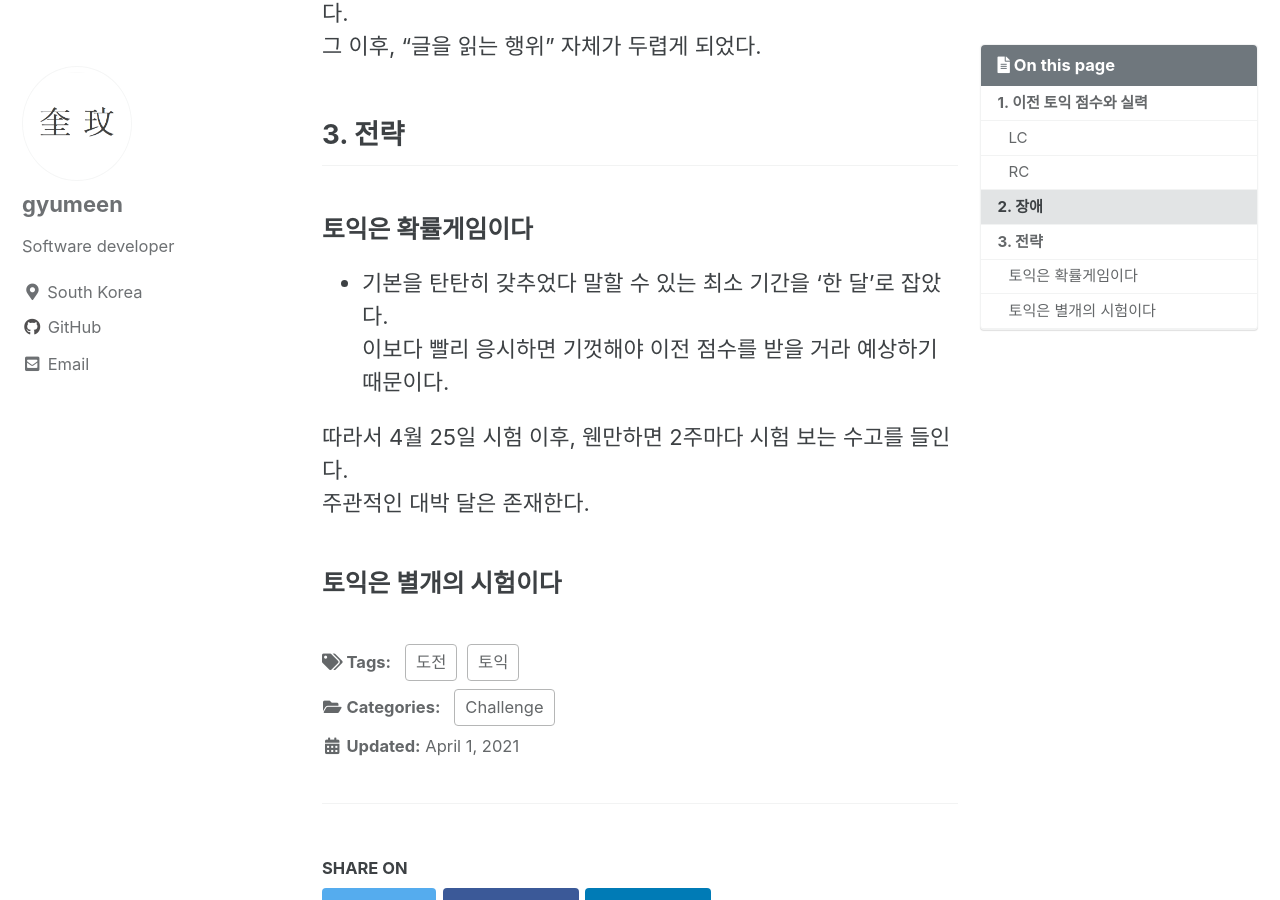
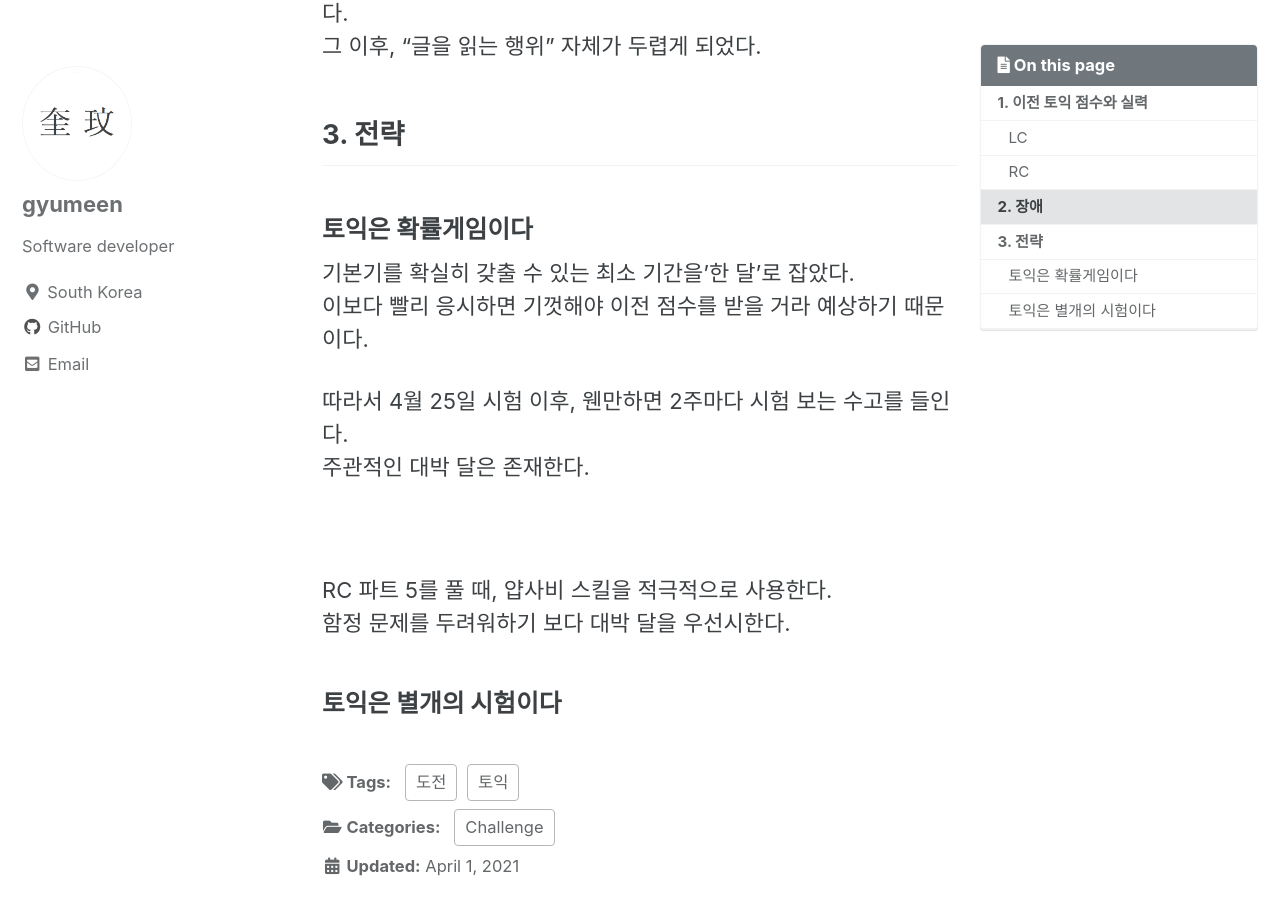
Before and after one commit to gyumeen/gyumeen.github.io, a Jekyll site: the page built from _posts/2021/Challenge/TOEIC/2021-04-01-[Toeic]1.md, in a window 1280 px wide and 900 px high, scrolled down 2272 px. Built offline with Jekyll 4.4.1, drawn with Linux system fonts in a browser that asks for light colours; cached includes are drawn as plain includes; comment, search, counter and statistics services are not loaded.

Commit message:
Update 2021-04-01-[Toeic]1.md

```diff
--- a/_posts/2021/Challenge/TOEIC/2021-04-01-[Toeic]1.md
+++ b/_posts/2021/Challenge/TOEIC/2021-04-01-[Toeic]1.md
@@ -62,12 +62,16 @@ RC의 경우, 시험칠 때마다 꾸준히 뒷 문제 최소 27개 ~ 33개를
 
 ### 토익은 확률게임이다
 
-- 기본을 탄탄히 갖추었다 말할 수 있는 최소 기간을 '한 달'로 잡았다.
+기본기를 확실히 갖출 수 있는 최소 기간을'한 달'로 잡았다.
 이보다 빨리 응시하면 기껏해야 이전 점수를 받을 거라 예상하기 때문이다.
 
 따라서 4월 25일 시험 이후, 웬만하면 2주마다 시험 보는 수고를 들인다.
 주관적인 대박 달은 존재한다.
 
+<br/>
+
+RC 파트 5를 풀 때, 얍사비 스킬을 적극적으로 사용한다.
+함정 문제를 두려워하기 보다 대박 달을 우선시한다.
 
 
 
```
